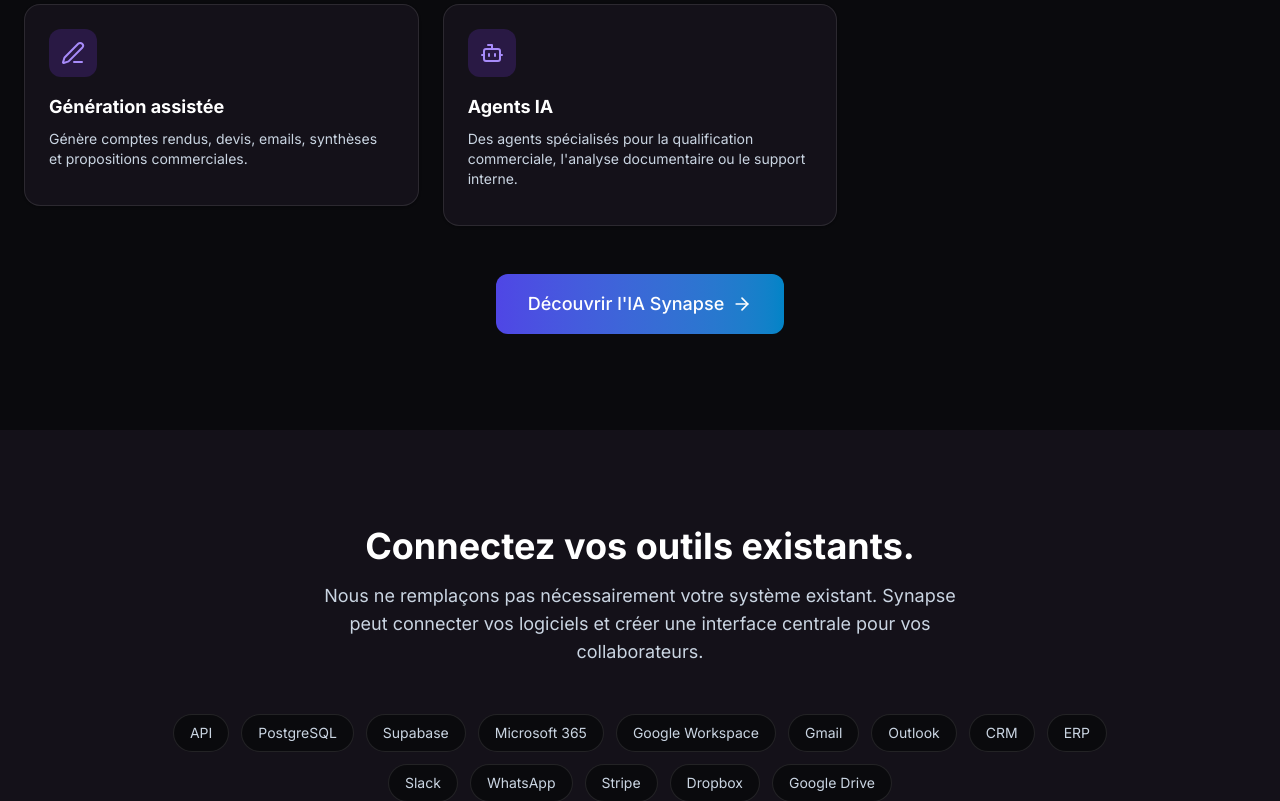
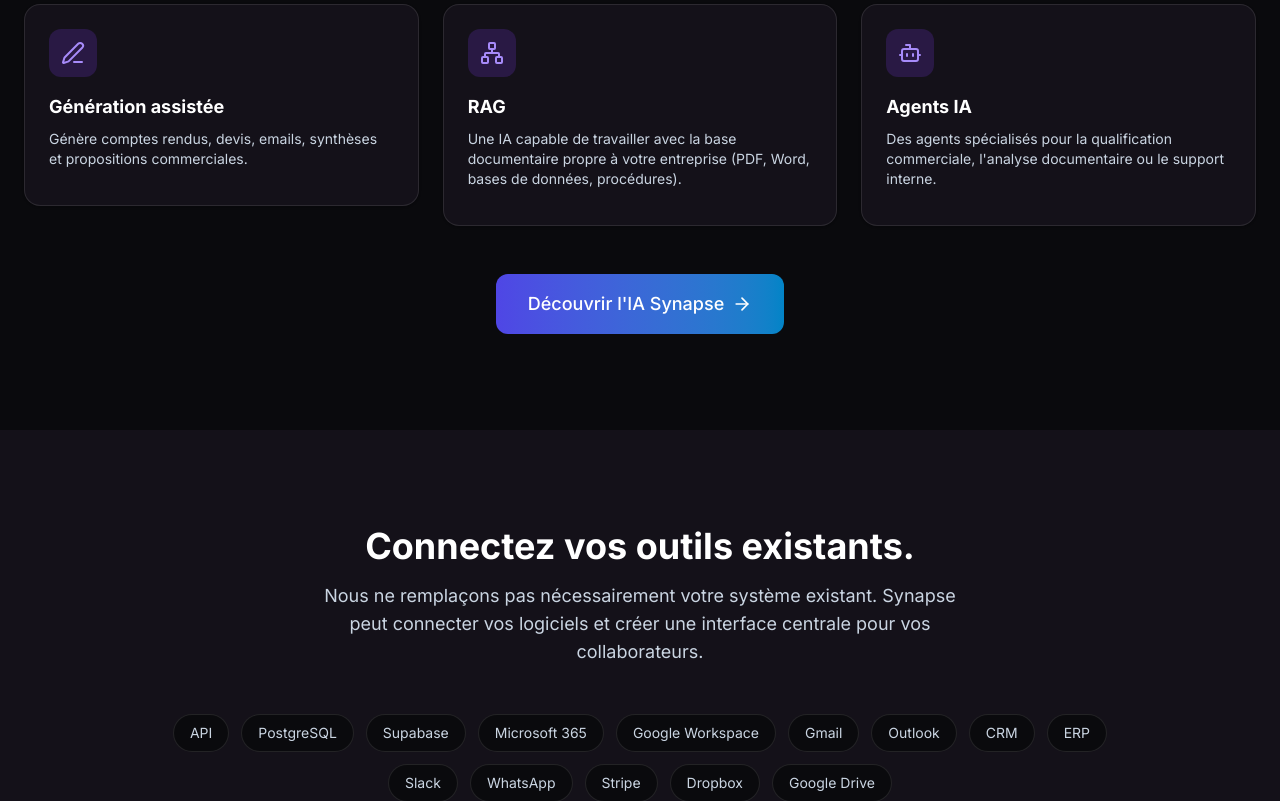
Before and after one commit to mickaelaydogdu-a11y/synapse-agency, a Next.js app: page / in a window 1280 px wide. Shown: the part 2400-3201 px from the top of the page. Built offline with nearby package versions, Linux system fonts and the light colour scheme.

Commit message:
Remet la carte RAG dans AISection sur la homepage

```diff
--- a/components/sections/AISection.tsx
+++ b/components/sections/AISection.tsx
@@ -2,7 +2,7 @@
 
 import { motion } from "framer-motion";
 import Link from "next/link";
-import { ArrowRight, MessageSquare, FileSearch, Database, PenLine, Bot } from "lucide-react";
+import { ArrowRight, MessageSquare, FileSearch, Database, PenLine, Network, Bot } from "lucide-react";
 import { Button } from "@/components/ui/Button";
 import { Card } from "@/components/ui/Card";
 
@@ -28,6 +28,11 @@ const capabilities = [
     icon: PenLine,
     title: "Génération assistée",
     description: "Génère comptes rendus, devis, emails, synthèses et propositions commerciales.",
+  },
+  {
+    icon: Network,
+    title: "RAG",
+    description: "Une IA capable de travailler avec la base documentaire propre à votre entreprise (PDF, Word, bases de données, procédures).",
   },
   {
     icon: Bot,
```
